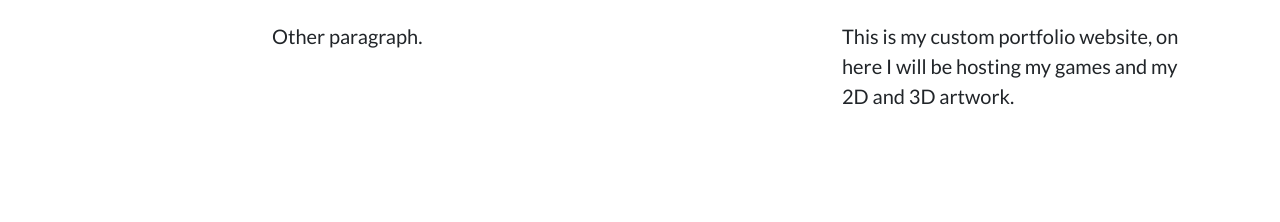
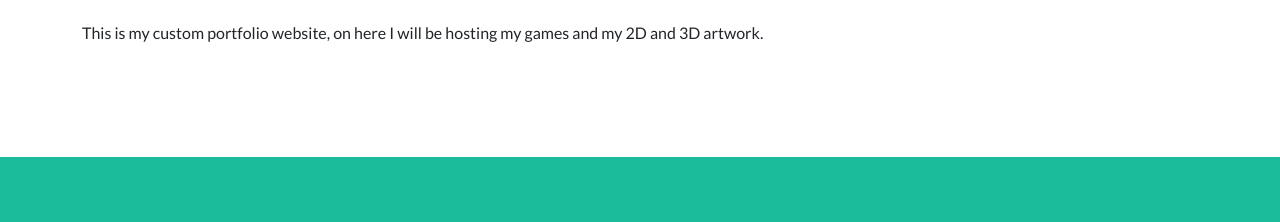
Before and after one commit to batgaythebatlord/batgaythebatlord.github.io, a plain HTML site: page index.html in a window 1280 px wide. Shown: the part 309-531 px from the top of the page. Drawn offline with Linux system fonts and the light colour scheme.

Commit message:
Update index.html

```diff
--- a/index.html
+++ b/index.html
@@ -45,10 +45,7 @@
                     <div class="divider-custom-line"></div>
                 </div>
                 <!-- About Section Content-->
-                <div class="row">
-                    <div class="col-lg-4 ms-auto"><p class="lead">Other paragraph.</p></div>
-                    <div class="col-lg-4 ms-auto"><p class="lead">This is my custom portfolio website, on here I will be hosting my games and my 2D and 3D artwork.</p></div>
-                </div>
+				<p>This is my custom portfolio website, on here I will be hosting my games and my 2D and 3D artwork.</p>
             </div>
         </section>
          <!-- Games Portfolio Section-->
```
